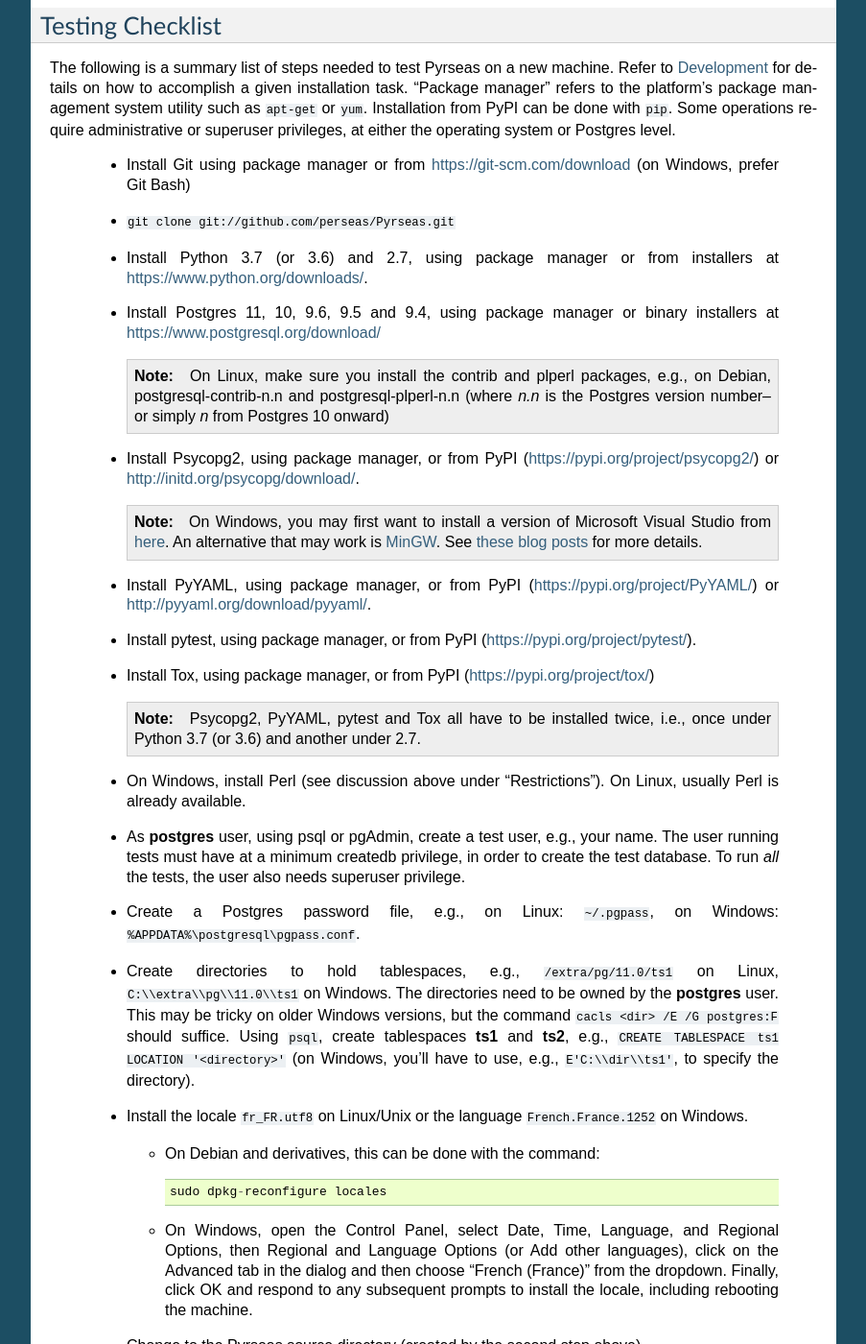
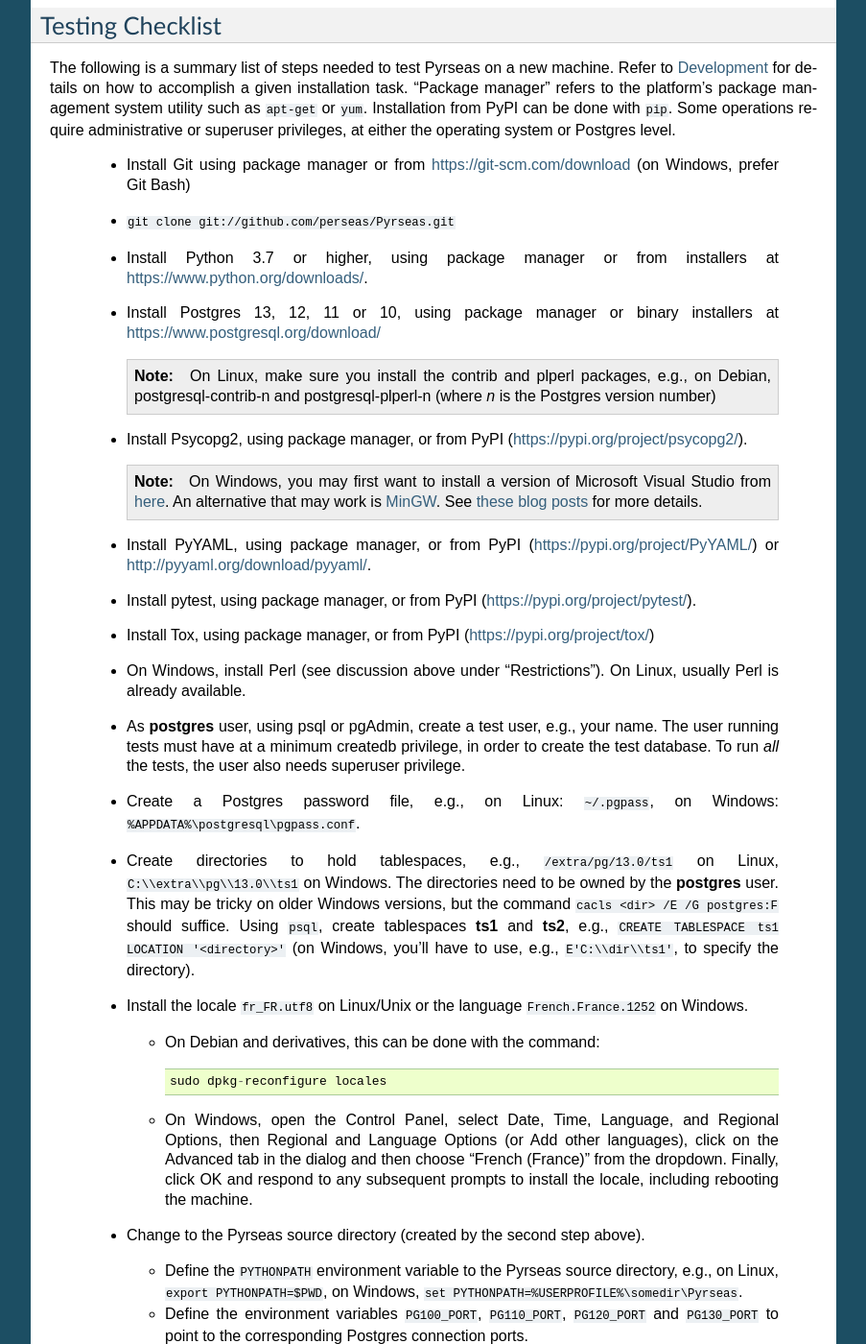
Before and after one commit to perseas/Pyrseas, a Sphinx documentation site: the page built from docs/testing.rst, in a window 1280 px wide and 1400 px high, scrolled down 1010 px. Shown: the whole window at 96% size, without its empty margins (198-1101 px from the left). Built offline with Sphinx 7.4.7, drawn with Linux system fonts in a browser that asks for light colours; some of the changed text lies outside the part shown.

Commit message:
Remove dependency on Python 2 from code and update docs to reflect this.
   In addition, any obvious references to unsupported Postgres releases
   were updated and a couple of pgdbconn leftovers removed.

```diff
--- a/README.rst
+++ b/README.rst
@@ -26,9 +26,9 @@
 Requirements
 ------------
 
-- PostgreSQL 9.6 or higher
+- PostgreSQL 10 or higher
 
-- Python 2.7, 3.4 or higher
+- Python 3.7 or higher
 
 License
 -------
--- a/docs/index.rst
+++ b/docs/index.rst
@@ -22,9 +22,9 @@
 Requirements
 ------------
 
-- `PostgreSQL <https://www.postgresql.org/>`_ 9.4 or higher
+- `PostgreSQL <https://www.postgresql.org/>`_ 10 or higher
 
-- `Python <http://www.python.org/>`_ 2.7, 3.4 or higher
+- `Python <http://www.python.org/>`_ 3.7 or higher
 
 - `Psycopg2 <http://initd.org/psycopg>`_ 2.7 or higher
 
--- a/docs/issues.rst
+++ b/docs/issues.rst
@@ -89,9 +89,6 @@
        AND store_id = $2
        AND NOT inventory_in_stock(inventory_id);
 
-However, due to Python 2.x issues with Unicode, the more readable
-format is *only* available if using Python 3.x.
-
 Note also that if your function source code has trailing spaces at the
 end of lines, they would normally be represented in the original
 default format.  However, in the interest of readability,
--- a/docs/testing.rst
+++ b/docs/testing.rst
@@ -10,11 +10,11 @@
 
 ::
 
-   py.test tests/dbobject/test_table.py
-   py.test tests/dbobject/test_trigger.py -k test_create_trigger
-   py.test tests/functional
+   pytest-3 tests/dbobject/test_table.py
+   pytest-3 tests/dbobject/test_trigger.py -k test_create_trigger
+   pytest-3 tests/functional
 
-The first ``python`` command above runs all tests related to tables,
+The first ``pytest-3`` command above runs all tests related to tables,
 mapping, creating, dropping, etc.  The second one executes a single
 test to generate SQL to create a trigger.  The third runs all the
 functional tests.  Please review the `pytest documentation
@@ -86,20 +86,19 @@
 
  - ``git clone git://github.com/perseas/Pyrseas.git``
 
- - Install Python 3.7 (or 3.6) and 2.7, using package manager or from
+ - Install Python 3.7 or higher, using package manager or from
    installers at https://www.python.org/downloads/.
 
- - Install Postgres 11, 10, 9.6, 9.5 and 9.4, using package manager or
+ - Install Postgres 13, 12, 11 or 10, using package manager or
    binary installers at https://www.postgresql.org/download/
 
    .. note:: On Linux, make sure you install the contrib and plperl
-             packages, e.g., on Debian, postgresql-contrib-n.n and
-             postgresql-plperl-n.n (where `n.n` is the Postgres
-             version number--or simply `n` from Postgres 10 onward)
+             packages, e.g., on Debian, postgresql-contrib-n and
+             postgresql-plperl-n (where `n` is the Postgres
+             version number)
 
  - Install Psycopg2, using package manager, or from PyPI
-   (https://pypi.org/project/psycopg2/) or
-   http://initd.org/psycopg/download/.
+   (https://pypi.org/project/psycopg2/).
 
    .. note:: On Windows, you may first want to install a version of
              Microsoft Visual Studio from `here`_.  An alternative
@@ -122,10 +121,6 @@
  - Install Tox, using package manager, or from PyPI
    (https://pypi.org/project/tox/)
 
-   .. note:: Psycopg2, PyYAML, pytest and Tox all have to be installed
-             twice, i.e., once under Python 3.7 (or 3.6) and another
-             under 2.7.
-
  - On Windows, install Perl (see discussion above under
    "Restrictions"). On Linux, usually Perl is already available.
 
@@ -137,8 +132,8 @@
  - Create a Postgres password file, e.g., on Linux: ``~/.pgpass``, on
    Windows: ``%APPDATA%\postgresql\pgpass.conf``.
 
- - Create directories to hold tablespaces, e.g., ``/extra/pg/11.0/ts1``
-   on Linux, ``C:\\extra\\pg\\11.0\\ts1`` on Windows.  The directories
+ - Create directories to hold tablespaces, e.g., ``/extra/pg/13.0/ts1``
+   on Linux, ``C:\\extra\\pg\\13.0\\ts1`` on Windows.  The directories
    need to be owned by the **postgres** user. This may be tricky on
    older Windows versions, but the command ``cacls <dir> /E /G
    postgres:F`` should suffice.  Using ``psql``, create tablespaces
@@ -166,12 +161,12 @@
      directory, e.g., on Linux, ``export PYTHONPATH=$PWD``, on
      Windows, ``set PYTHONPATH=%USERPROFILE%\somedir\Pyrseas``.
 
-   - Define the environment variables ``PG94_PORT``, ``PG95_PORT``,
-     ``PG96_PORT``, ``PG100_PORT`` and ``PG110_PORT`` to point to the
+   - Define the environment variables ``PG100_PORT``, ``PG110_PORT``,
+     ``PG120_PORT`` and ``PG130_PORT`` to point to the
      corresponding Postgres connection ports.
 
- - Invoke ``tox``. This will create two virtualenvs in a ``.tox``
-   subdirectory--one for Python 3.7 or 3.6 and another for 2.7,
+ - Invoke ``tox``. This will create virtualenvs in a ``.tox``
+   subdirectory,
    install Pyrseas and its prerequisites (Psycopg2 and PyYAML) into
    each virtualenv and run the unit tests for each combination of
    Postgres and Python.
```
Also changed, not shown: other parts of docs/testing.rst (+1 -1 lines), docs/devel.rst (+6 -16 lines), docs/install.rst (+6 -13 lines), setup.py (+2 -8 lines), 10 other files.
